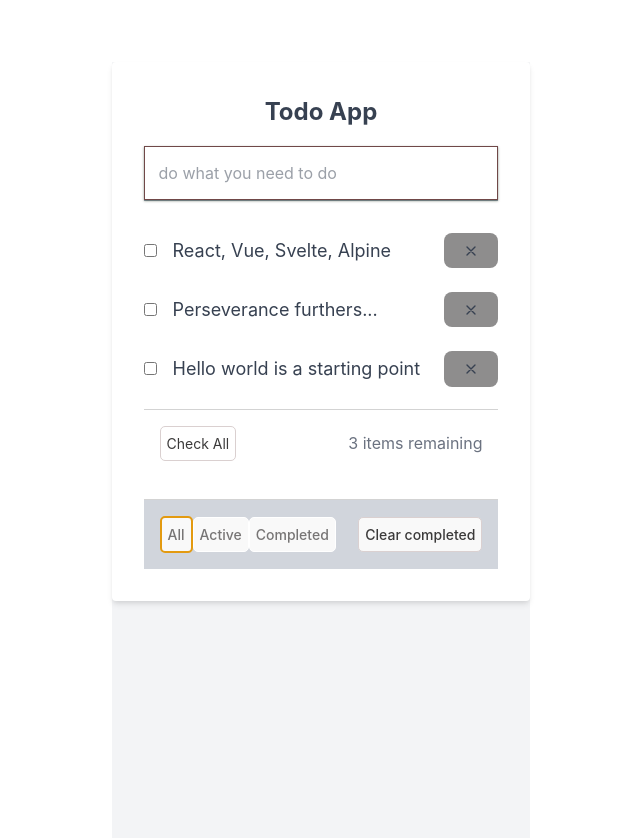
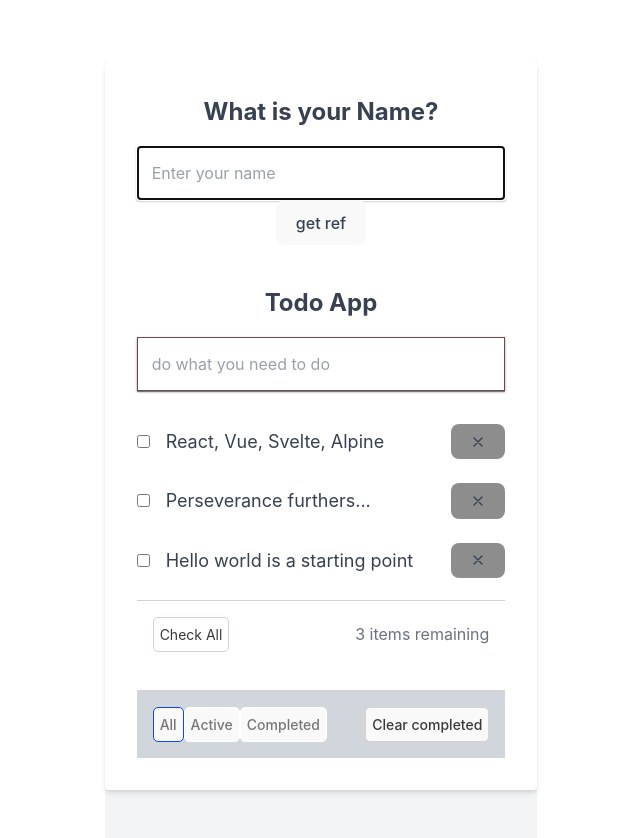
Before and after one commit to simshard/react-app, a React (Vite) app: page / in a window 1280 px wide. Shown: the top 838 px of the page, without its empty margins (319-959 px from the left). Built offline with nearby package versions, Linux system fonts and the light colour scheme.

Commit message:
ref, effect and memo hooks

```diff
--- a/src/App.css
+++ b/src/App.css
@@ -125,8 +125,8 @@ h2 {
 
 .button:hover {
   border: 1px solid lightgray;
-  background: #5a6180;
-  color:#c0c0c0
+  background: #a2a3a3;
+  color:#f5f3f3
 }
 
 .filter-button {
@@ -135,7 +135,7 @@ h2 {
 }
 
 .filter-button-active {
-  border: 2px solid rgb(227, 154, 16);
+  border: 1px solid rgb(16, 72, 227);
 }
 
 .check-all-container {
--- a/src/components/App.jsx
+++ b/src/components/App.jsx
@@ -1,10 +1,10 @@
-import { useState } from 'react';
+import React from 'react';
+import { useMemo,useEffect,useRef,useState } from 'react';
 
-import '../App.css';
 import NowtTodo from './NowtTodo';
 import TodoForm from './TodoForm';
 import TodoList from './TodoList';
-
+import '../App.css';
 
 function App() {
 
@@ -28,9 +28,9 @@ function App() {
       isEditing:false,
     },
   ]);
-
-
   const [idForToDo, setIdForToDo] = useState(4);
+  const [name,setName] = useState('');
+  const nameInputEl = useRef(null);
 
 
 
@@ -95,9 +95,15 @@ function App() {
     setTodos(updatedTodos);
   }
 
-  function remaining() {
+  function remainingCalculation() {
+    // console.log('calculating remaining todos. This is slow.');
+    // for (let index = 0; index < 2000000000; index++) {}
     return todos.filter(todo => !todo.isComplete).length;
   }
+
+  const remaining = useMemo(remainingCalculation, [todos]);
+
+
 
   function clearCompleted() {
     setTodos([...todos].filter(todo => !todo.isComplete));
@@ -131,9 +137,30 @@ function App() {
     }
   }
 
+  useEffect(() => {
+    nameInputEl.current.focus()
+  },[]);
+
   return (
-    <div className="todo-app-container">
+    <div className="todo-app-container mb-12 ">
       <div className="todo-app">
+
+      <div className="name-container">
+        <h2>What is your Name?</h2>
+        <form action="#" >
+          <input type="text"
+                 ref={nameInputEl}
+                 className='todo-input'
+                 placeholder='Enter your name'
+                 value={name}
+                 onChange={event => setName(event.target.value)}
+                />
+          <button onClick= {() => nameInputEl.current.focus()}>get ref</button>
+        </form>
+        {name &&<p className="name-label mt-4 text-red-500">hello {name}</p>}
+      </div>
+
+
         <h2>Todo App</h2>
         <div className='border-b border-gray-400'>
         <TodoForm addTodo={addTodo}/>
--- a/src/components/TodoItemsRemaining.jsx
+++ b/src/components/TodoItemsRemaining.jsx
@@ -2,12 +2,12 @@ import React from 'react'
 import PropTypes from 'prop-types';
 
 TodoItemsRemaining.PropTypes = {
-    remaining: PropTypes.func.isRequired,
+    remaining: PropTypes.number.isRequired,
 };
 
 function TodoItemsRemaining(props){
     return (
-        <span>{props.remaining()} items remaining</span>
+        <span>{props.remaining} items remaining</span>
     )
 }
 
--- a/src/components/TodoList.jsx
+++ b/src/components/TodoList.jsx
@@ -13,7 +13,7 @@ TodoList.PropTypes = {
     updateTodo: PropTypes.func.isRequired,
     cancelEdit: PropTypes.func.isRequired,
     deleteTodo: PropTypes.func.isRequired,
-    remaining: PropTypes.func.isRequired,
+    remaining: PropTypes.number.isRequired,
     clearCompleted: PropTypes.func.isRequired,
     completeAllTodos: PropTypes.func.isRequired,
 };
```
